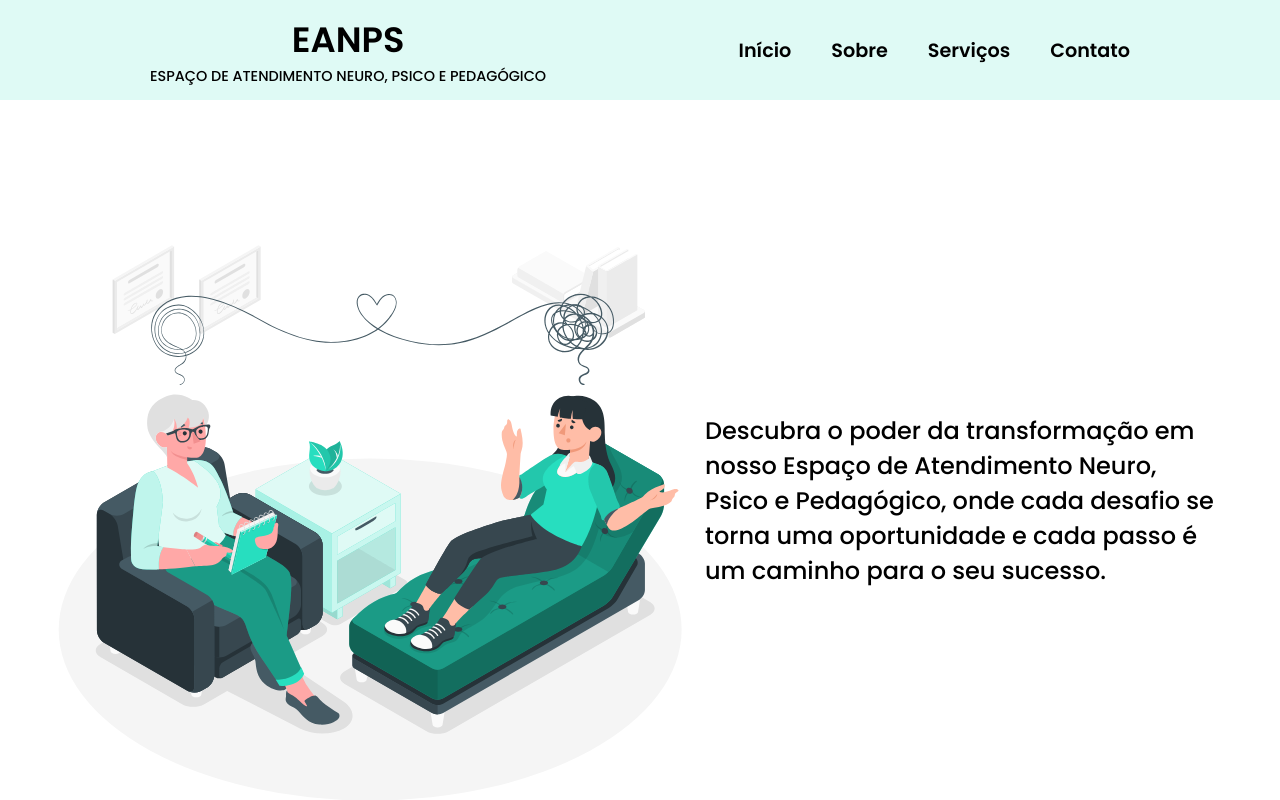
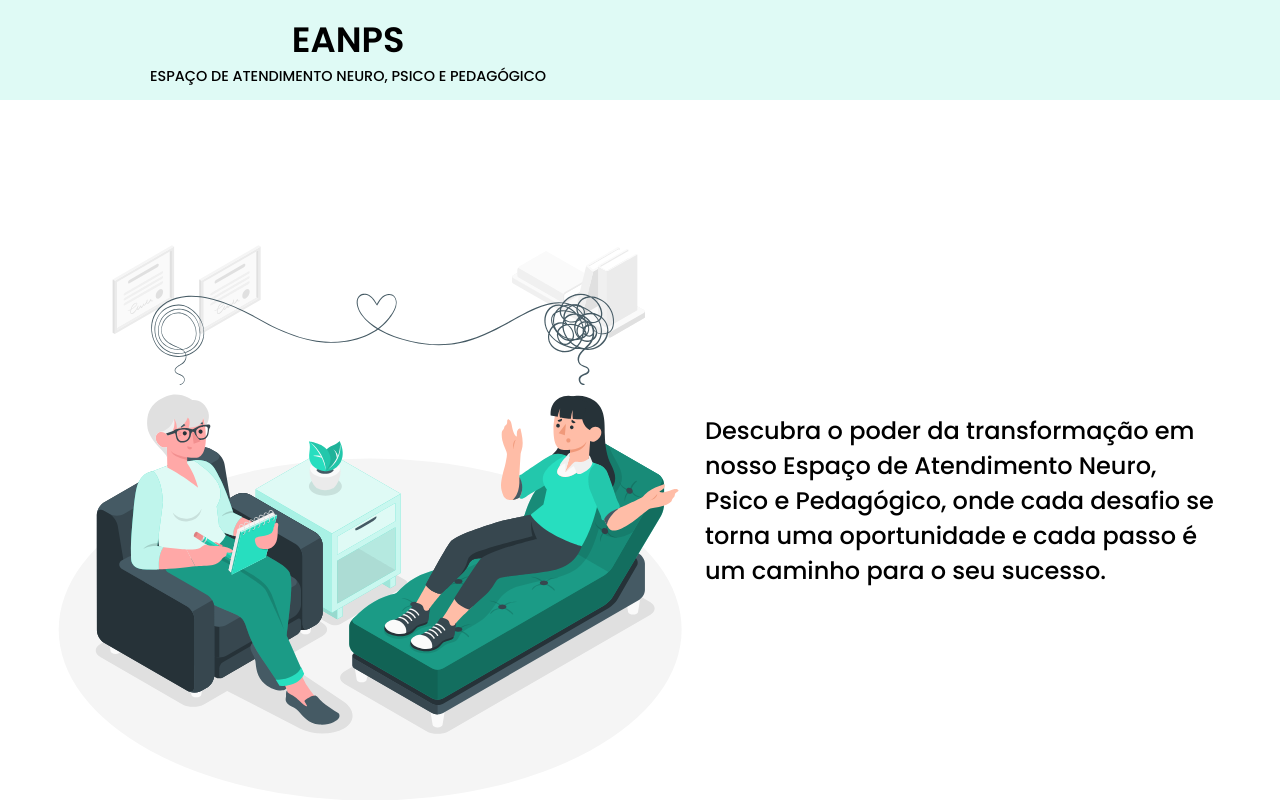
Before and after one commit to EricOliveiras/eanps-site, a React (Vite) app: page / in a window 1280 px wide. Shown: the top 800 px of the page. Built offline with nearby package versions, Linux system fonts and the light colour scheme.

Commit message:
refactor: modify header component

```diff
--- a/src/components/Header/index.jsx
+++ b/src/components/Header/index.jsx
@@ -7,14 +7,6 @@ const Header = () => {
           <h1 id="header-title"><a href="/">EANPS</a></h1>
           <p id="header-paragraph">ESPAÇO DE ATENDIMENTO NEURO, PSICO E PEDAGÓGICO</p>
         </div>
-        <nav>
-          <ul>
-            <li><a href="/">Início</a></li>
-            <li><a href="#about">Sobre</a></li>
-            <li><a href="#services">Serviços</a></li>
-            <li><a href="#contato">Contato</a></li>
-          </ul>
-        </nav>
       </header>
     )
   }
```
